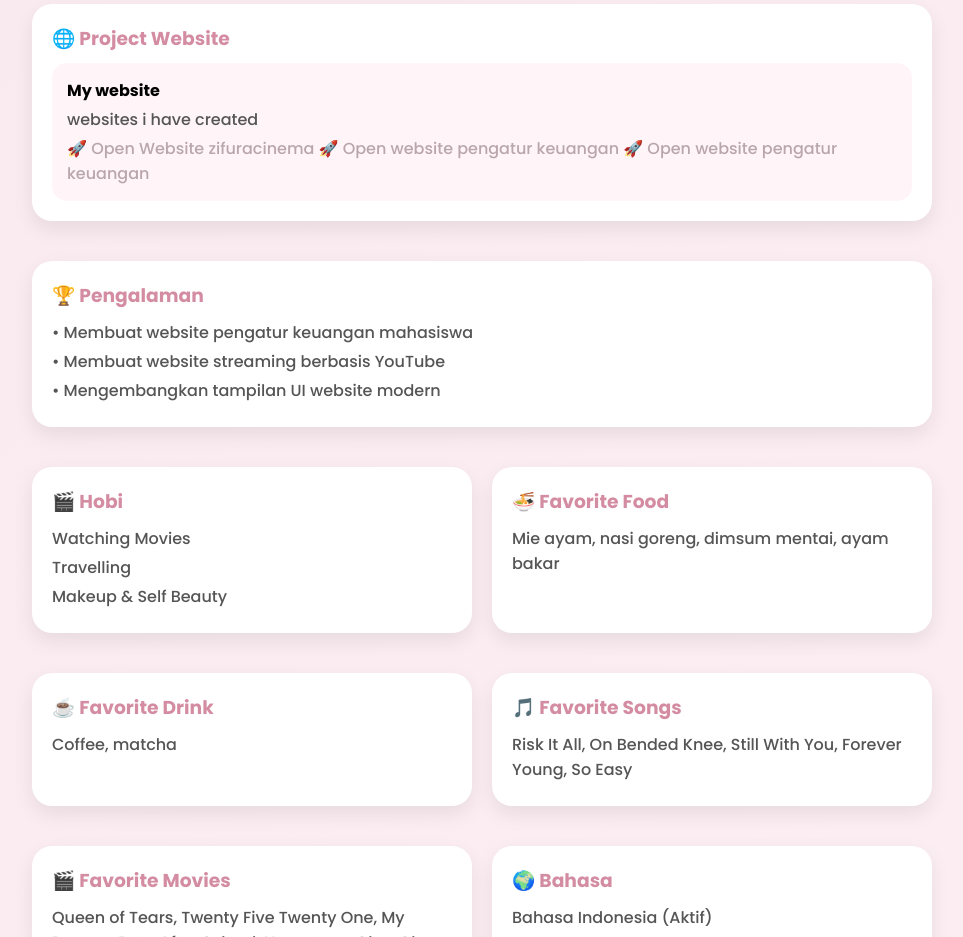
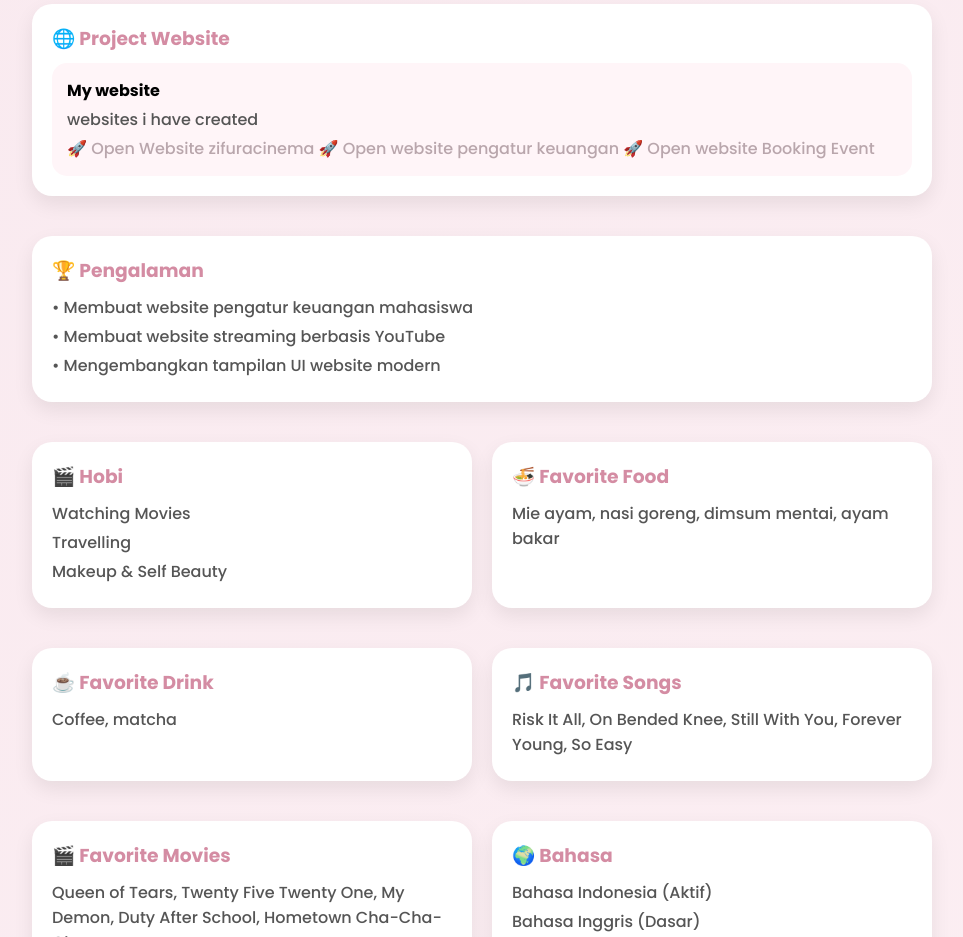
Before and after one commit to rahmatulzikra34-debug/profile, a plain HTML site: page index.html in a window 1280 px wide. Shown: the part 1220-2157 px from the top of the page, without its empty margins (158-1121 px from the left). Drawn offline with Linux system fonts and the light colour scheme.

Commit message:
Update index.html

```diff
--- a/index.html
+++ b/index.html
@@ -240,7 +240,7 @@ Dengan kemampuan yang saya miliki, saya berharap dapat menciptakan karya digital
                     🚀 Open website pengatur keuangan
 
                 <a href="https://rahmatulzikra34-debug.github.io/booking-event/" target="_blank">
-                    🚀 Open website pengatur keuangan
+                    🚀 Open website Booking Event
 
                 </a>
             </div>
```
